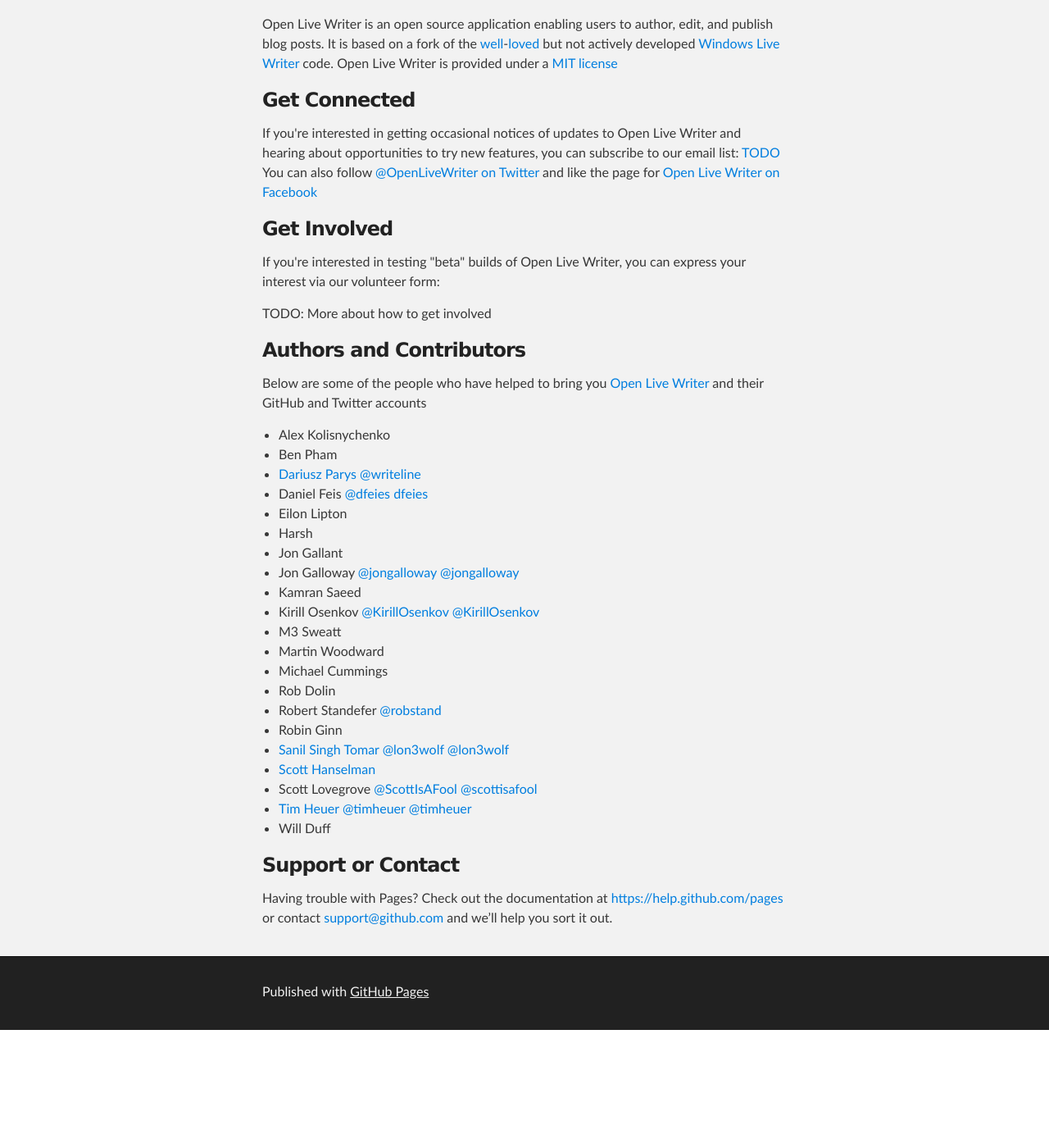
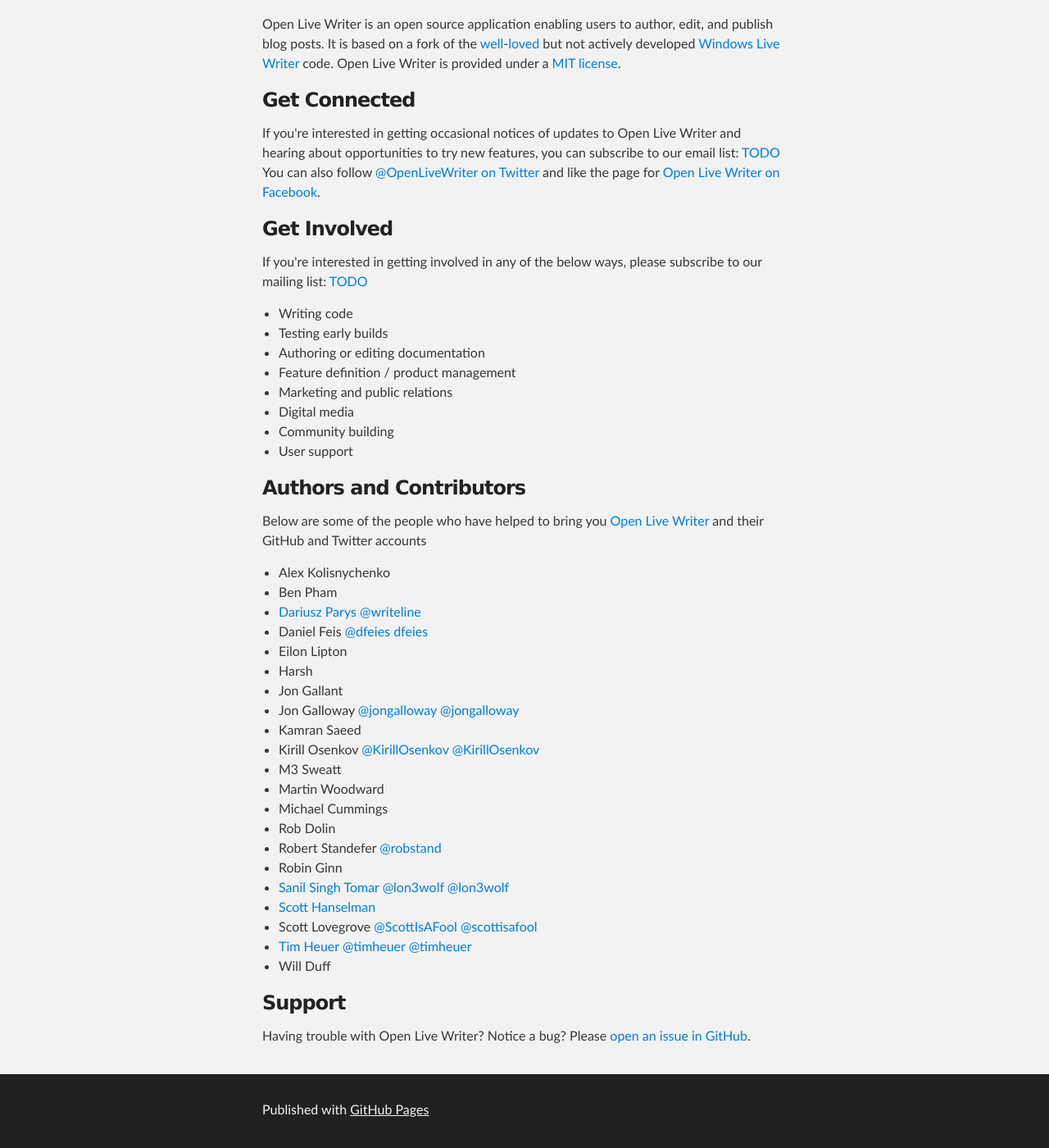
Before and after one commit to OpenLiveWriter/OpenLiveWriter.Github.io, a Jekyll site: the page TestPage2.html, which Jekyll copies as it is, in a window 1280 px wide and 1400 px high, scrolled down 559 px. Shown: the whole window at 82% size. Built offline with Jekyll 4.4.1, drawn with Linux system fonts in a browser that asks for light colours; before the commit the page ends 1815 px from its top, so only the background shows below that.

Commit message:
Update TestPage2.html
Updates sections on how to help and support

```diff
--- a/TestPage2.html
+++ b/TestPage2.html
@@ -50,7 +50,7 @@
 
 <p>Open Live Writer is an open source application enabling users to author, edit, and publish blog posts.
 It is based on a fork of the <a href="https://twitter.com/shanselman/status/477214574765043714">well</a>-<a href="http://www.petitionbuzz.com/petitions/dontkillwlw">loved</a> but not actively developed <a href="http://www.hanselman.com/blog/DownloadWindowsLiveWriter2012.aspx">Windows Live Writer</a> code.
-Open Live Writer is provided under a <a href="https://github.com/OpenLiveWriter/OpenLiveWriter/blob/bringup/license.txt">MIT license</a></p>
+Open Live Writer is provided under a <a href="https://github.com/OpenLiveWriter/OpenLiveWriter/blob/bringup/license.txt">MIT license</a>.</p>
 
 <!-- Get Connected -->
 <h3>
@@ -59,15 +59,23 @@
 <p>If you're interested in getting occasional notices of updates to Open Live Writer and hearing about opportunities to try new features,
 you can subscribe to our email list: <a href="">TODO</a>
 You can also follow <a href="https://twitter.com/openlivewriter">@OpenLiveWriter on Twitter</a>
-and like the page for <a href="https://www.facebook.com/OpenLiveWriter">Open Live Writer on Facebook</a></p>
+and like the page for <a href="https://www.facebook.com/OpenLiveWriter">Open Live Writer on Facebook</a>.</p>
 
 <!-- Get Involved  -->
 <h3>
 <a id="get-involved" class="anchor" href="#get-involved" aria-hidden="true"><span class="octicon octicon-link"></span></a>Get Involved</h3>
 
-<p>If you're interested in testing "beta" builds of Open Live Writer, you can express your interest via our volunteer form: </p>
-
-<p>TODO: More about how to get involved</p>
+<p>If you're interested in getting involved in any of the below ways, please subscribe to our mailing list: <a href="">TODO</a>
+<ul>
+  <li>Writing code</li>
+  <li>Testing early builds</li>
+  <li>Authoring or editing documentation</li>
+  <li>Feature definition / product management</li>
+  <li>Marketing and public relations</li>
+  <li>Digital media</li>
+  <li>Community building</li>
+  <li>User support</li>
+</ul></p>
 
 <!-- Team -->
 <h3>
@@ -99,9 +107,9 @@
 </ul>
 
 <h3>
-<a id="support-or-contact" class="anchor" href="#support-or-contact" aria-hidden="true"><span class="octicon octicon-link"></span></a>Support or Contact</h3>
+<a id="support" class="anchor" href="#support" aria-hidden="true"><span class="octicon octicon-link"></span></a>Support</h3>
 
-<p>Having trouble with Pages? Check out the documentation at <a href="https://help.github.com/pages">https://help.github.com/pages</a> or contact <a href="mailto:support@github.com">support@github.com</a> and we’ll help you sort it out.</p>
+<p>Having trouble with Open Live Writer?  Notice a bug?  Please <a href="https://github.com/OpenLiveWriter/OpenLiveWriter/issues/new">open an issue in GitHub</a>.</p>
       </section>
     </div>
 
```
